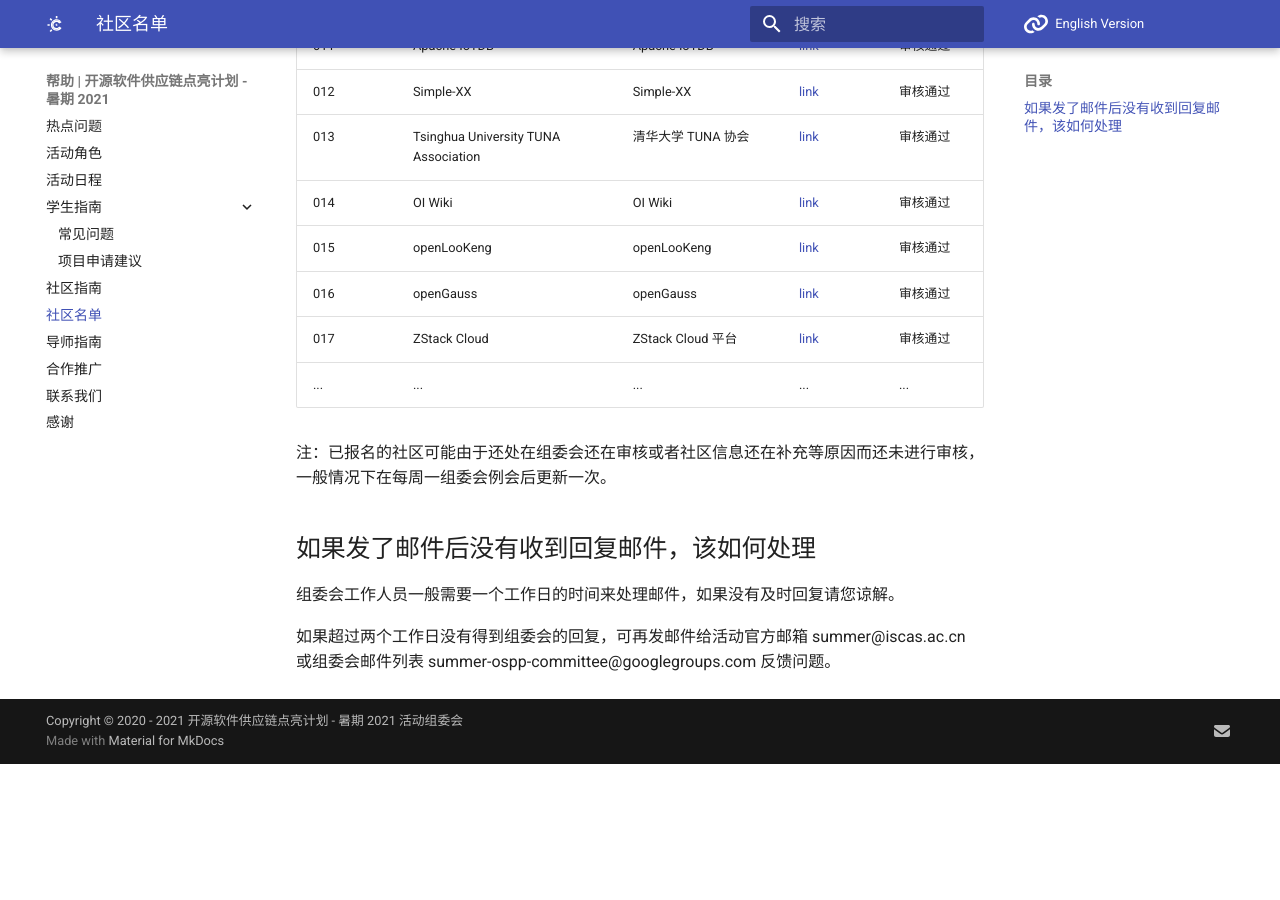
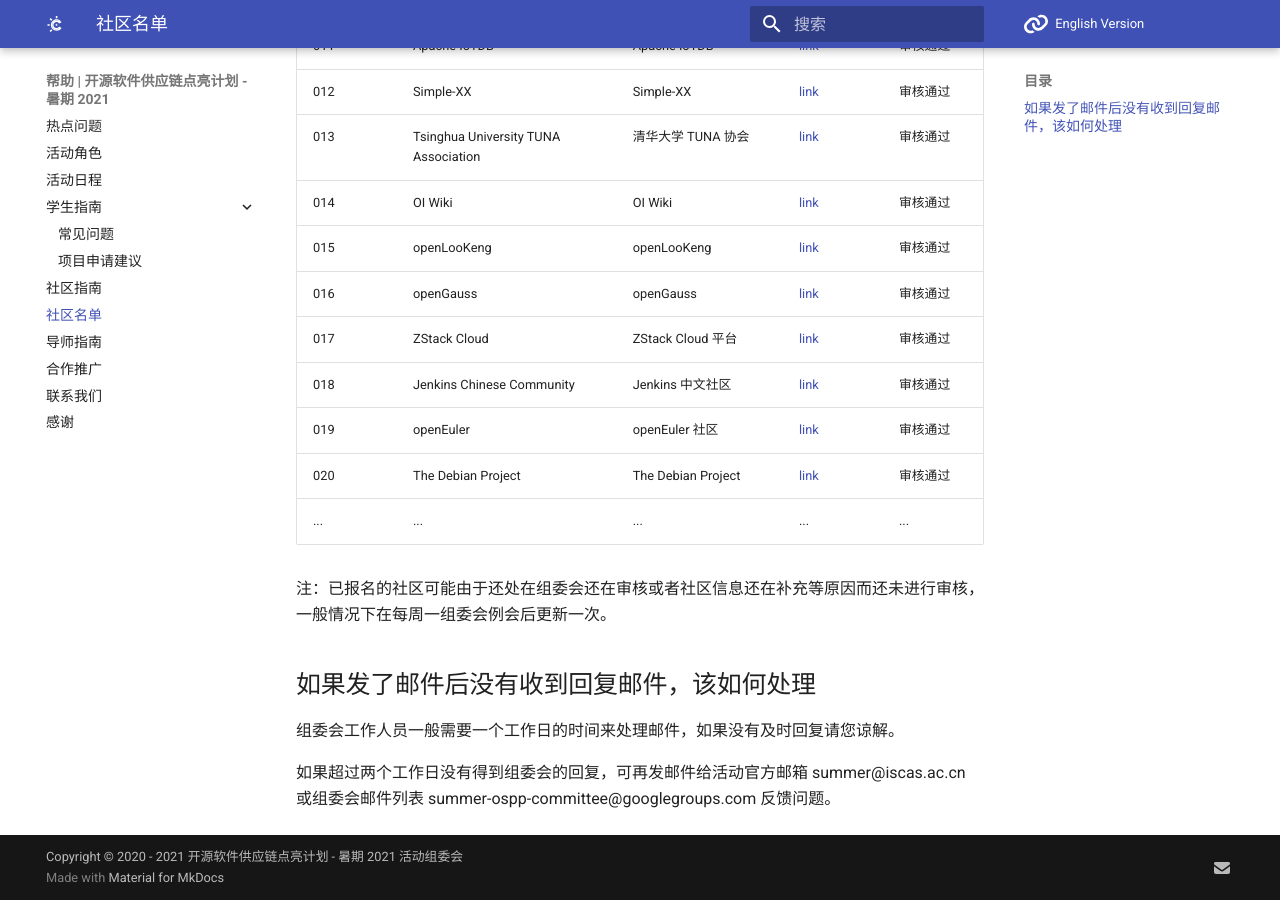
Before and after one commit to summer-ospp/help, an MkDocs documentation site: the page built from docs/communities-list.md, in a window 1280 px wide and 900 px high, scrolled down 832 px. Built offline with MkDocs 1.6.1 and Material for MkDocs 9.7.7, drawn with Linux system fonts in a browser that asks for light colours; comment, search, counter and statistics services are not loaded; before the commit the page ends 1596 px from its top, so only the background shows below that.

Commit message:
Create communities-list.md

```diff
--- a/docs/communities-list.md
+++ b/docs/communities-list.md
@@ -18,11 +18,14 @@
 | 010  | Apache APISIX           | Apache APISIX           | [link](https://apisix.apache.org/)                     | 审核通过 |
 | 011  | Apache IoTDB            | Apache IoTDB            | [link](http://iotdb.apache.org/)                       | 审核通过 |
 | 012  | Simple-XX               | Simple-XX               | [link](https://github.com/Simple-XX)                   | 审核通过 |
-| 013  | Tsinghua University TUNA Association| 清华大学 TUNA 协会      | [link](https://tuna.moe/)                              | 审核通过 |
+| 013  | Tsinghua University TUNA Association| 清华大学 TUNA 协会      | [link](https://tuna.moe/)                   | 审核通过 |
 | 014  | OI Wiki                 | OI Wiki                 | [link](https://oi-wiki.org)                            | 审核通过 |
 | 015  | openLooKeng             | openLooKeng             | [link](https://openlookeng.io/)                        | 审核通过 |
 | 016  | openGauss               | openGauss               | [link](https://opengauss.org)                          | 审核通过 |
 | 017  | ZStack Cloud            | ZStack Cloud 平台       | [link](https://www.zstack.io/)                         | 审核通过 |
+| 018  | Jenkins Chinese Community | Jenkins 中文社区       | [link](https://jenkins-zh.cn/)                         | 审核通过 |
+| 019  | openEuler                 | openEuler 社区        | [link](https://openeuler.org/)                         | 审核通过 |
+| 020  | The Debian Project      | The Debian Project      | [link](https://www.debian.org)                         | 审核通过 |
 | ...  | ...                     | ...                     | ...                                                    | ...      |
 
 注：已报名的社区可能由于还处在组委会还在审核或者社区信息还在补充等原因而还未进行审核，一般情况下在每周一组委会例会后更新一次。
```
